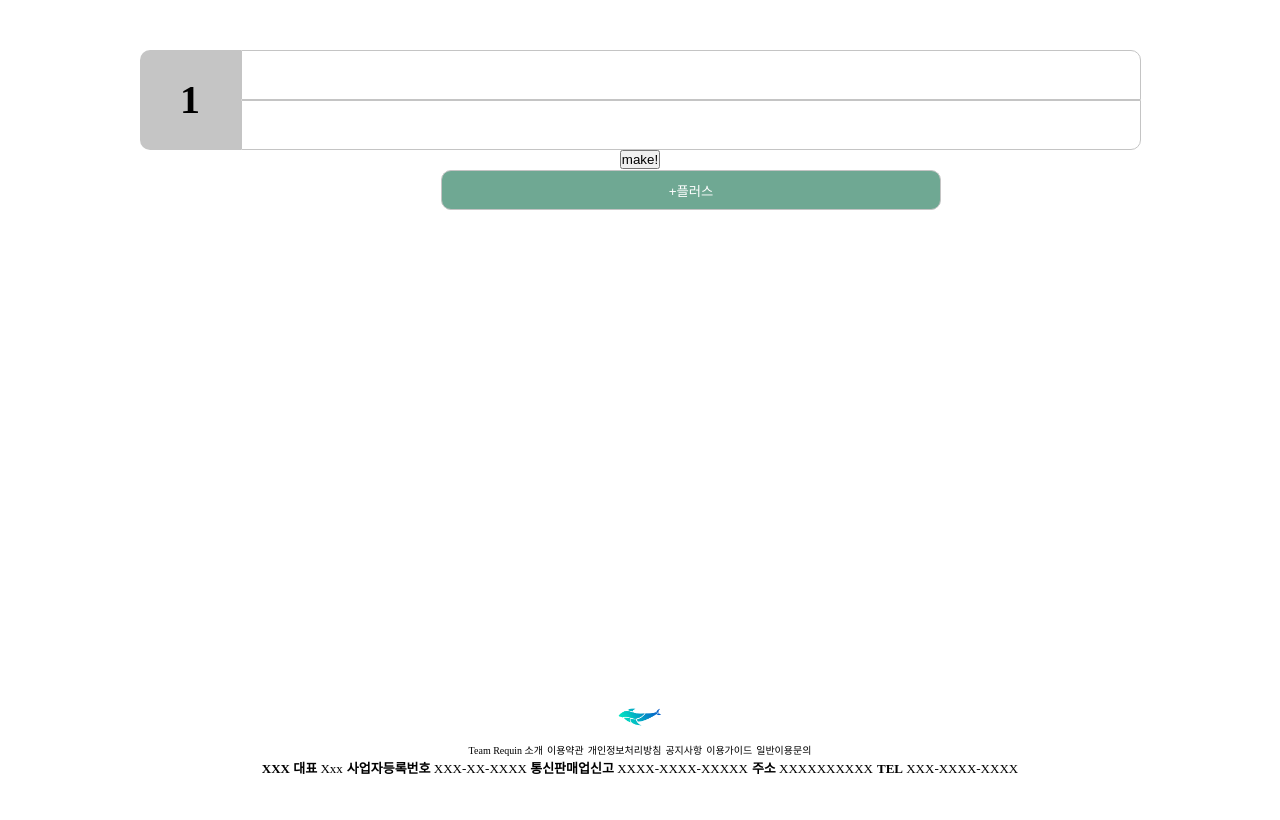
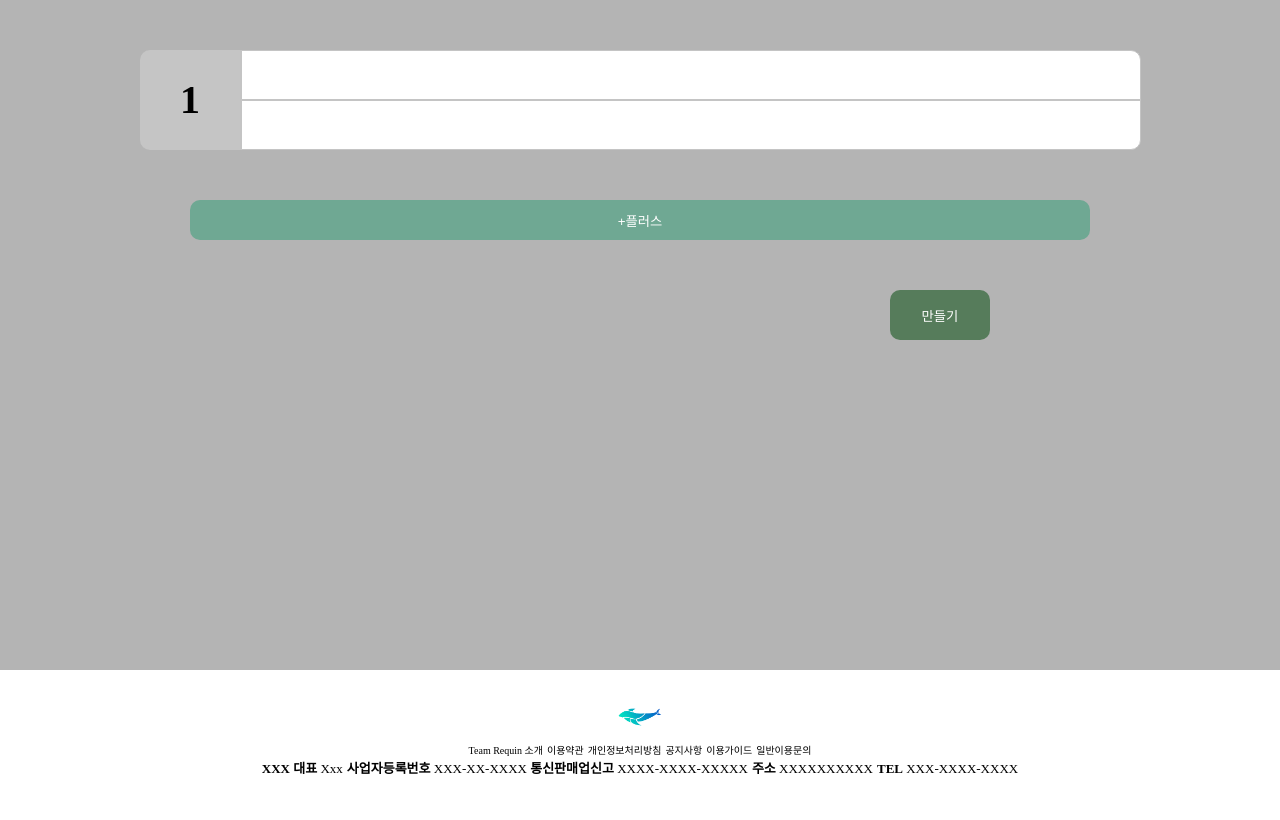
Before and after one commit to team-requin/ReQuiz_Front, a PHP site: page /quiz/quiz_write.php in a window 1280 px wide. Shown: the part 100-920 px from the top of the page. Run offline with PHP 8.4, Linux system fonts and the light colour scheme; some libraries are stand-ins or nearby versions; some web fonts are replaced.

Commit message:
css
write

```diff
--- a/css/main.css
+++ b/css/main.css
@@ -3,6 +3,14 @@
     margin: 0;
 }
 
+button {
+    cursor: pointer;
+    border-radius: 10px;
+    outline: none;
+}
+button:hover {
+    opacity: 0.8;
+}
 /*!header*/
 #header {
     height: 100px;
@@ -303,6 +311,7 @@
 /*!quiz_write*/
 
 #quiz_write_frame {
+    background-color: #0000004b;
     text-align: center;
     min-height: 80vh;
     padding-top: 30px;
@@ -357,16 +366,31 @@
     border-radius: 0 0 10px 0;
 }
 .quiz_add_problem {
-    width: 500px;
+    display: block;
+    width: 900px;
     height: 40px;
-    margin-top: 20px;
-    border: 1px solid #c4c4c4;
+    margin: 50px auto 0;
+    border: 0;
     border-radius: 10px;
     background-color: #6fa893;
     color: #ffffff;
     outline: none;
 }
-
+.quiz_make_frame {
+    width: 700px;
+    margin: 50px auto 0;
+}
+.quiz_make_btn {
+    width: 100px;
+    height: 50px;
+    float: right;
+    border: 0;
+    border-radius: 10px;
+    outline: none;
+    cursor: pointer;
+    background-color: #567c5b;
+    color: #ffffff;
+}
 
 
 
--- a/quiz/quiz_write.php
+++ b/quiz/quiz_write.php
@@ -10,12 +10,12 @@ include("header.php");
             <form>
                 <input type="text" class="quiz_question quiz_problems">
                 <input type="text" class="quiz_answer quiz_problems">
-                <button class="quiz_add_problem">+플러스</button>
             </form>
         </div>
     </div>
-    <div class="quiz_making_btn">
-        <button>make!</button>
+    <button class="quiz_add_problem">+플러스</button>
+    <div class="quiz_make_frame">
+        <button class="quiz_make_btn">만들기</button>
     </div>
 </div>
 <?php
```
